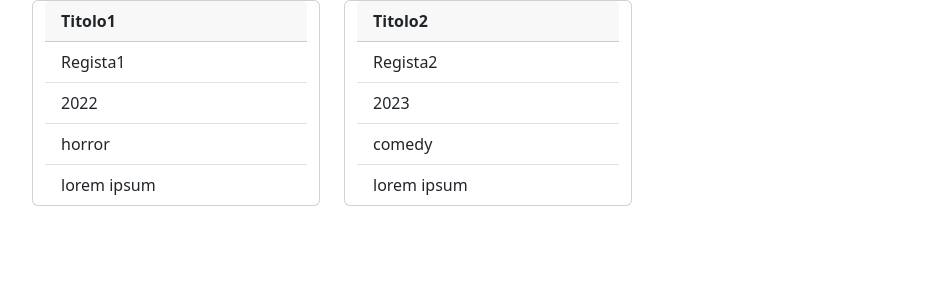
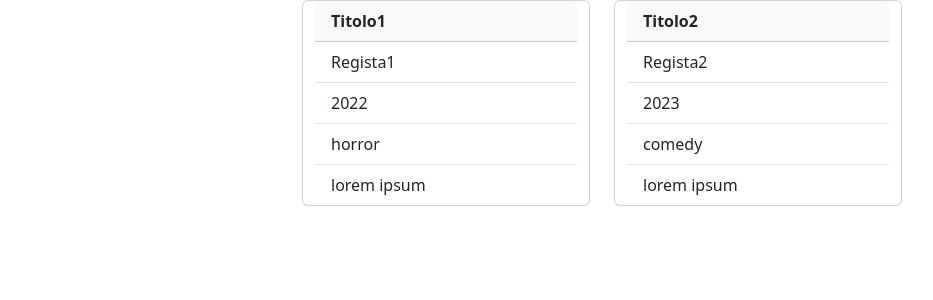
Before and after one commit to AleDiBernardo/php-oop-1, a PHP site: page / in a window 1280 px wide. Shown: the top 300 px of the page, without its empty margins (38-971 px from the left). Run offline with PHP 8.4, Linux system fonts and the light colour scheme.

Commit message:
feat: bonus 2 not completed yet cause some problems with server

```diff
--- a/server/css/style.css
+++ b/server/css/style.css
@@ -3,3 +3,8 @@
     padding: 0;
     box-sizing: border-box;
 }
+
+body{
+    height: 100vh;
+    background-color: lightcyan;
+}
--- a/server/index.php
+++ b/server/index.php
@@ -48,7 +48,7 @@ $movies_list = [$movie1, $movie2];
 <body>
 
     <div class="container">
-        <div class="row gap-4">
+        <div class="row gap-4 justify-content-center">
             <?php for ($i = 0; $i < count($movies_list); $i++) {?>
                 <div class="card" style="width: 18rem;">
                     <div class="card-header fw-bold">
```
